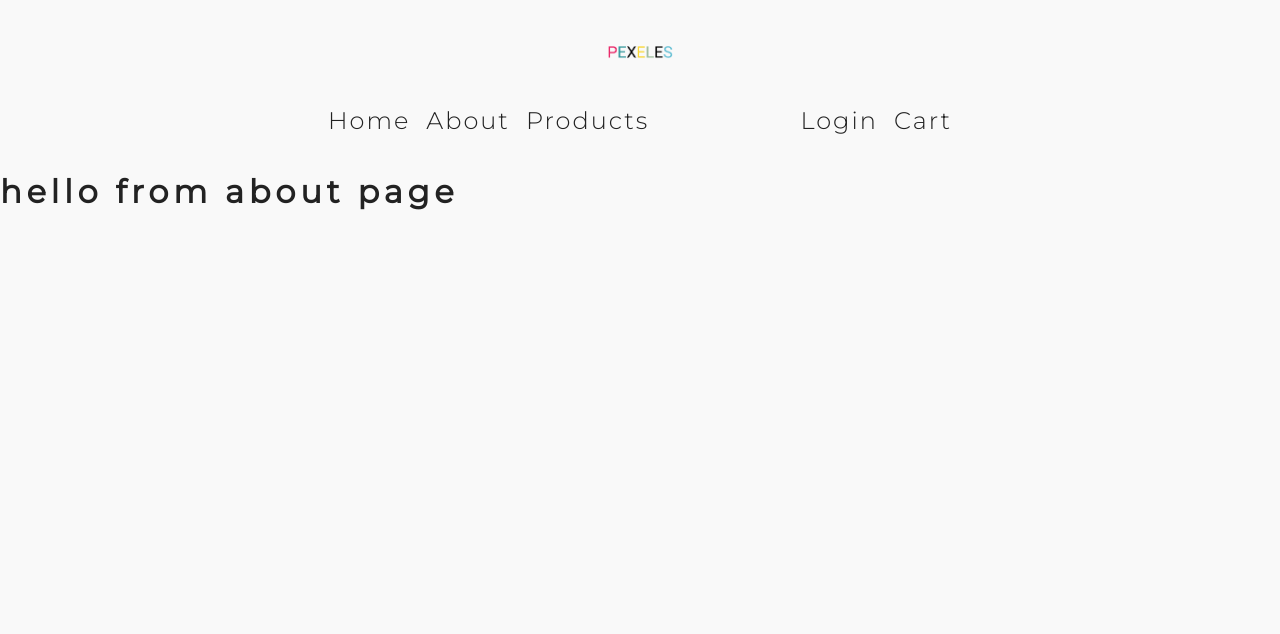
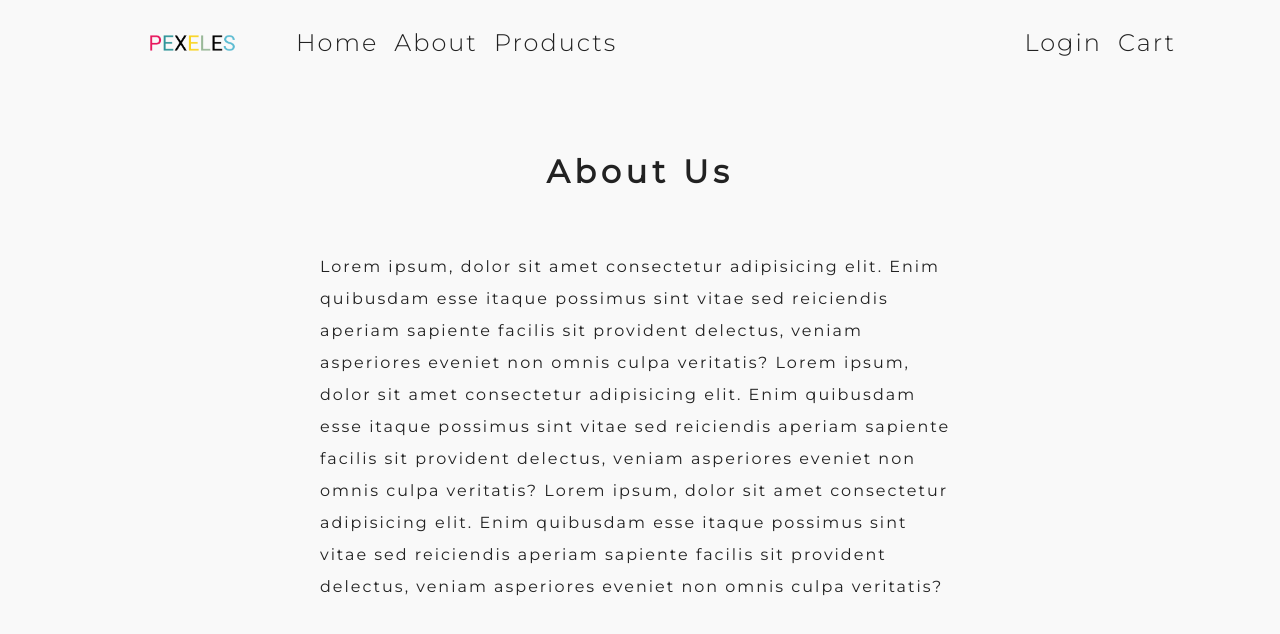
Before and after one commit to julianoperin/ecommerce-react, a React (Create React App) app: page /about in a window 1280 px wide. Shown: the top 634 px of the page. Built offline with nearby package versions, Linux system fonts and the light colour scheme.

Commit message:
finished about page and hero component

```diff
--- a/src/components/Header.js
+++ b/src/components/Header.js
@@ -5,9 +5,10 @@ import logo from "../assets/PEXELES.png";
 export default function Header() {
   return (
     <header className="header">
-      <img src={logo} alt="logo" className="logo" />
+      {/* <img src={logo} alt="logo" className="logo" /> */}
       <ul>
         <div>
+          <img src={logo} alt="logo" className="logo" />
           <li>
             <Link to="/">Home</Link>
           </li>
--- a/src/components/Hero.js
+++ b/src/components/Hero.js
@@ -1,5 +1,14 @@
 import React from "react";
 
-export default function Hero() {
-  return <h1>hello from hero</h1>;
+export default function Hero({ children }) {
+  return (
+    <div className="hero">
+      <div className="banner">
+        <h1>Enjoy our products!</h1>
+        <p>Sales ends soon...</p>
+        {/* whatever passes on home component will come here */}
+        {children}
+      </div>
+    </div>
+  );
 }
--- a/src/index.css
+++ b/src/index.css
@@ -142,19 +142,18 @@ Header
 ======
 */
 .header {
-  padding: 2rem 0;
+  padding: 1rem 0;
 }
 .logo {
   margin: 0 auto;
-  width: 9rem;
+  width: 12rem;
 }
 .header ul {
   display: flex;
   justify-content: space-between;
   width: var(--smallWidth);
   margin: 0 auto;
-  margin-top: 2rem;
-  max-width: var(--maxWidth);
+  max-width: 1400px;
 }
 .header ul div {
   display: flex;
@@ -188,7 +187,7 @@ Hero
       rgba(0, 0, 0, 0.7) 50%,
       rgba(255, 255, 255, 0.1)
     ),
-    url("./assets/mainBcg.jpeg") center/cover no-repeat;
+    url("./assets/mainBcg.jpg") center/cover no-repeat;
   display: flex;
   justify-content: center;
   align-items: center;
--- a/src/pages/About.js
+++ b/src/pages/About.js
@@ -1,5 +1,21 @@
 import React from "react";
 
 export default function About() {
-  return <h1>hello from about page</h1>;
+  return (
+    <section className="section about-section">
+      <h1 className="section-title">about us</h1>
+      <p>
+        Lorem ipsum, dolor sit amet consectetur adipisicing elit. Enim quibusdam
+        esse itaque possimus sint vitae sed reiciendis aperiam sapiente facilis
+        sit provident delectus, veniam asperiores eveniet non omnis culpa
+        veritatis? Lorem ipsum, dolor sit amet consectetur adipisicing elit.
+        Enim quibusdam esse itaque possimus sint vitae sed reiciendis aperiam
+        sapiente facilis sit provident delectus, veniam asperiores eveniet non
+        omnis culpa veritatis? Lorem ipsum, dolor sit amet consectetur
+        adipisicing elit. Enim quibusdam esse itaque possimus sint vitae sed
+        reiciendis aperiam sapiente facilis sit provident delectus, veniam
+        asperiores eveniet non omnis culpa veritatis?
+      </p>
+    </section>
+  );
 }
--- a/src/pages/Error.js
+++ b/src/pages/Error.js
@@ -1,5 +1,15 @@
 import React from "react";
+import { Link } from "react-router-dom";
 
 export default function Error() {
-  return <h1>hello form error page</h1>;
+  return (
+    <section>
+      <div className="error-container">
+        <h1>This page doesn't exist!</h1>
+        <Link to="/" className="btn btn-primary">
+          Go Back Home
+        </Link>
+      </div>
+    </section>
+  );
 }
--- a/src/pages/Home.js
+++ b/src/pages/Home.js
@@ -1,5 +1,16 @@
 import React from "react";
+import Hero from "../components/Hero";
+import { Link } from "react-router-dom";
 
 export default function Home() {
-  return <h1>hello from home page</h1>;
+  return (
+    <>
+      <Hero>
+        {/* this is the children which will be rendered on Hero component */}
+        <Link to="/" className="btn btn-primary btn-hero">
+          Check out our products
+        </Link>
+      </Hero>
+    </>
+  );
 }
```
Also changed, not shown: src/assets/logo.svg (deleted).
